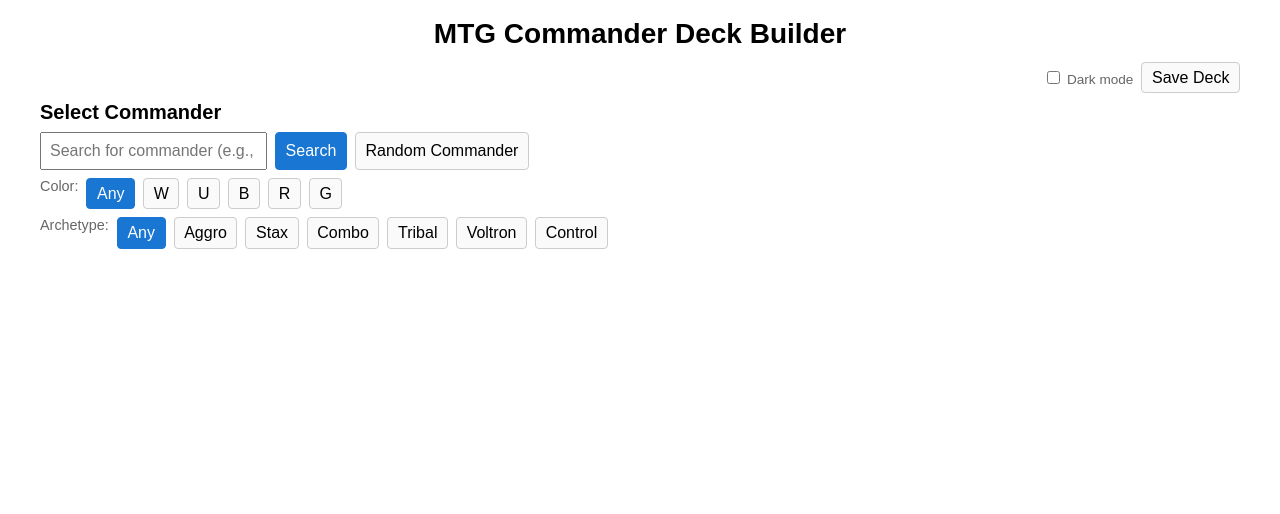
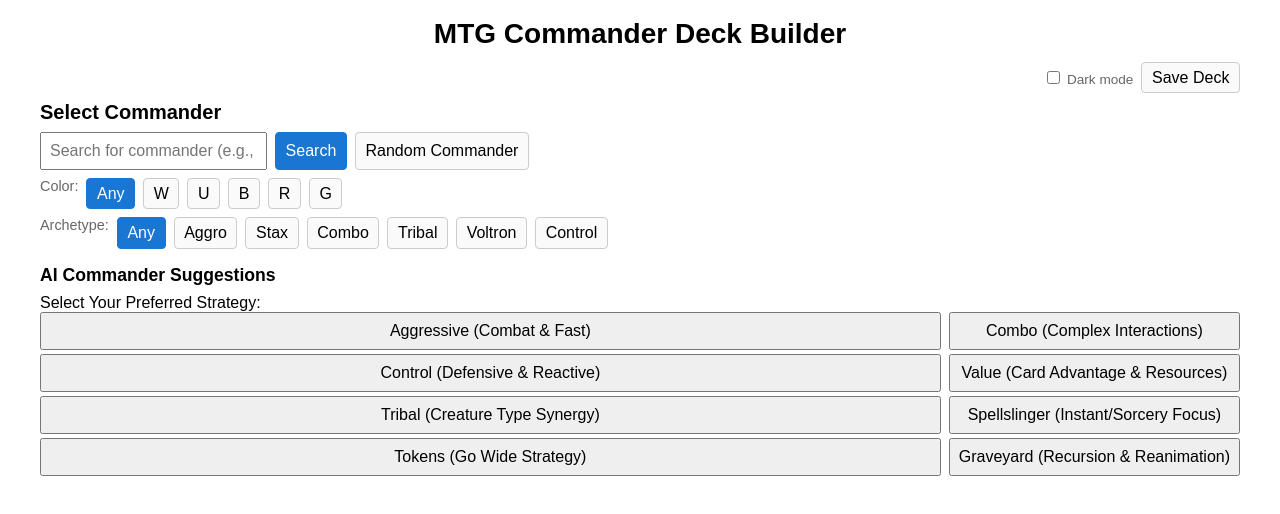
Before and after one commit to Xaric23/Mtg-Random-Deckbuilder, a Next.js app: page / in a window 1280 px wide. Shown: the top 514 px of the page. Built offline with nearby package versions, Linux system fonts and the light colour scheme.

Commit message:
Add AI-powered commander suggestions with strategy-based analysis

```diff
--- a/src/app/page.tsx
+++ b/src/app/page.tsx
@@ -3,6 +3,7 @@
 import { useState, useEffect, useCallback, useRef } from 'react';
 import type { Card, SavedDeck } from '@/lib/types';
 import { CommanderSearch } from '@/components/CommanderSearch';
+import { AICommanderSuggestion } from '@/components/AICommanderSuggestion';
 import { CardSearch } from '@/components/CardSearch';
 import { DeckList } from '@/components/DeckList';
 import { SavedDecks } from '@/components/SavedDecks';
@@ -439,13 +440,14 @@
         </button>
       </div>
 
-      <CommanderSearch
-        onSelect={handleSelectCommander}
-        onHover={(card, e) => handleMouseMove(e, card)}
-        onMouseLeave={handleMouseLeave}
-      />
-
-      {commander && (
+          <div className="space-y-4">
+            <CommanderSearch
+              onSelect={handleSelectCommander}
+              onHover={(card, e) => handleMouseMove(e, card)}
+              onMouseLeave={handleMouseLeave}
+            />
+            <AICommanderSuggestion onSelect={handleSelectCommander} />
+          </div>      {commander && (
         <section className="col">
           <div
             onMouseMove={(e) => handleMouseMove(e, commander)}
--- /dev/null
+++ b/src/components/AICommanderSuggestion.tsx
@@ -0,0 +1,97 @@
+'use client';
+
+import { useState } from 'react';
+import type { Card } from '@/lib/types';
+import { searchCommanders } from '@/lib/scryfall';
+import { analyzeCommanderStrategy } from '@/lib/commanderAI';
+
+interface AICommanderSuggestionProps {
+  onSelect: (card: Card) => void;
+}
+
+export function AICommanderSuggestion({ onSelect }: AICommanderSuggestionProps) {
+  const [loading, setLoading] = useState(false);
+  const [suggestions, setSuggestions] = useState<Card[]>([]);
+  const [strategy, setStrategy] = useState<string>('');
+
+  const strategies = [
+    { value: 'aggro', label: 'Aggressive (Combat & Fast)' },
+    { value: 'combo', label: 'Combo (Complex Interactions)' },
+    { value: 'control', label: 'Control (Defensive & Reactive)' },
+    { value: 'value', label: 'Value (Card Advantage & Resources)' },
+    { value: 'tribal', label: 'Tribal (Creature Type Synergy)' },
+    { value: 'spellslinger', label: 'Spellslinger (Instant/Sorcery Focus)' },
+    { value: 'tokens', label: 'Tokens (Go Wide Strategy)' },
+    { value: 'graveyard', label: 'Graveyard (Recursion & Reanimation)' }
+  ];
+
+  const handleStrategySelect = async (selectedStrategy: string) => {
+    setLoading(true);
+    setStrategy(selectedStrategy);
+    try {
+      // First, get a pool of potential commanders
+      const query = buildQueryForStrategy(selectedStrategy);
+      const commanders = await searchCommanders(query);
+
+      // Analyze and rank commanders based on the chosen strategy
+      const rankedCommanders = await analyzeCommanderStrategy(commanders, selectedStrategy);
+
+      // Take top 5 suggestions
+      setSuggestions(rankedCommanders.slice(0, 5));
+    } catch (error) {
+      console.error('Error suggesting commanders:', error);
+    } finally {
+      setLoading(false);
+    }
+  };
+
+  return (
+    <div className="ai-suggestion-container p-4 rounded-lg border border-gray-200 dark:border-gray-700">
+      <h3 className="text-lg font-semibold mb-4">AI Commander Suggestions</h3>
+
+      <div className="strategy-selection mb-4">
+        <label className="block text-sm font-medium mb-2">Select Your Preferred Strategy:</label>
+        <div className="grid grid-cols-2 gap-2 md:grid-cols-4">
+          {strategies.map(({ value, label }) => (
+            <button
+              key={value}
+              onClick={() => handleStrategySelect(value)}
+              className={`px-3 py-2 rounded-md text-sm ${
+                strategy === value
+                  ? 'bg-blue-500 text-white'
+                  : 'bg-gray-100 dark:bg-gray-700 hover:bg-gray-200 dark:hover:bg-gray-600'
+              }`}
+            >
+              {label}
+            </button>
+          ))}
+        </div>
+      </div>
+
+      {loading && (
+        <div className="text-center py-4">
+          <div className="animate-spin rounded-full h-8 w-8 border-b-2 border-blue-500 mx-auto"></div>
+          <p className="mt-2 text-sm text-gray-600 dark:text-gray-400">Analyzing commanders...</p>
+        </div>
+      )}
+
+      {suggestions.length > 0 && !loading && (
+        <div className="suggestions-grid grid grid-cols-1 md:grid-cols-2 lg:grid-cols-3 gap-4 mt-4">
+          {suggestions.map((card) => (
+            <div
+              key={card.id}
+              className="commander-card p-3 rounded-lg border border-gray-200 dark:border-gray-700 hover:border-blue-500 cursor-pointer"
+              onClick={() => onSelect(card)}
+            >
+              <h4 className="font-medium mb-1">{card.name}</h4>
+              <p className="text-sm text-gray-600 dark:text-gray-400">{card.type_line}</p>
+              {card.oracle_text && (
+                <p className="text-sm mt-2 line-clamp-3">{card.oracle_text}</p>
+              )}
+            </div>
+          ))}
+        </div>
+      )}
+    </div>
+  );
+}
--- /dev/null
+++ b/src/lib/commanderAI.ts
@@ -0,0 +1,137 @@
+import type { Card } from './types';
+
+interface StrategyPattern {
+  keywords: string[];
+  cmcPreference?: 'low' | 'medium' | 'high';
+  powerPreference?: 'low' | 'medium' | 'high';
+  complexityPreference?: 'low' | 'medium' | 'high';
+  colorPreference?: string[];
+  typelineImportance?: 'low' | 'medium' | 'high';
+  synergyPreference?: 'low' | 'medium' | 'high';
+  spellPreference?: 'low' | 'medium' | 'high';
+  tokenPreference?: 'low' | 'medium' | 'high';
+  graveyardPreference?: 'low' | 'medium' | 'high';
+  cardAdvantagePreference?: 'low' | 'medium' | 'high';
+}
+
+// Keywords and patterns for each strategy
+const strategyPatterns: Record<string, StrategyPattern> = {
+  aggro: {
+    keywords: ['attack', 'combat', 'damage', 'haste', 'double strike', 'first strike', 'trample'],
+    cmcPreference: 'low',
+    powerPreference: 'high',
+  },
+  combo: {
+    keywords: ['whenever', 'trigger', 'copy', 'untap', 'create', 'token', 'sacrifice'],
+    cmcPreference: 'medium',
+    complexityPreference: 'high',
+  },
+  control: {
+    keywords: ['counter', 'destroy', 'exile', 'return', 'tap', "can't", 'prevent'],
+    cmcPreference: 'medium',
+    colorPreference: ['blue', 'black', 'white'],
+  },
+  value: {
+    keywords: ['draw', 'search', 'scry', 'investigate', 'treasure', 'card', 'mana'],
+    cmcPreference: 'medium',
+    cardAdvantagePreference: 'high',
+  },
+  tribal: {
+    keywords: ['creature type', 'tribal', 'lord', 'other', 'you control'],
+    typelineImportance: 'high',
+    synergyPreference: 'high',
+  },
+  spellslinger: {
+    keywords: ['instant', 'sorcery', 'cast', 'copy', 'spell', 'magecraft'],
+    spellPreference: 'high',
+  },
+  tokens: {
+    keywords: ['create', 'token', 'creature tokens', 'populate', 'copy'],
+    tokenPreference: 'high',
+  },
+  graveyard: {
+    keywords: ['graveyard', 'return', 'exile', 'flashback', 'escape', 'resurrect'],
+    graveyardPreference: 'high',
+  },
+};
+
+function calculateStrategyScore(card: Card, strategy: string): number {
+  const pattern = strategyPatterns[strategy as keyof typeof strategyPatterns];
+  if (!pattern) return 0;
+
+  let score = 0;
+  const text = (card.oracle_text || '').toLowerCase();
+  const typeLine = (card.type_line || '').toLowerCase();
+
+  // Keyword matching
+  pattern.keywords.forEach(keyword => {
+    const matches = (text.match(new RegExp(keyword, 'gi')) || []).length;
+    score += matches * 2;
+  });
+
+  // CMC preferences
+  const cmc = card.cmc || 0;
+  if (pattern.cmcPreference === 'low' && cmc <= 4) score += 3;
+  if (pattern.cmcPreference === 'medium' && cmc >= 4 && cmc <= 6) score += 3;
+  if (pattern.cmcPreference === 'high' && cmc >= 6) score += 3;
+
+  // Color identity alignment
+  if (pattern.colorPreference) {
+    const colors = card.color_identity || [];
+    const preferredColors = pattern.colorPreference;
+    const colorMatch = preferredColors.filter(c => colors.includes(c)).length;
+    score += colorMatch * 2;
+  }
+
+  // Type line relevance
+  if (pattern.typelineImportance === 'high') {
+    pattern.keywords.forEach(keyword => {
+      if (typeLine.includes(keyword.toLowerCase())) score += 5;
+    });
+  }
+
+  // Special scoring for tribal commanders
+  if (strategy === 'tribal') {
+    const hasTribalEffect = text.includes('creature type') ||
+                          text.match(/other .+ you control/i) ||
+                          text.match(/each .+ you control/i);
+    if (hasTribalEffect) score += 5;
+  }
+
+  // Power/Toughness considerations for aggro
+  if (strategy === 'aggro' && card.power && card.toughness) {
+    const power = parseInt(card.power);
+    if (!isNaN(power) && power >= 4) score += 3;
+  }
+
+  return score;
+}
+
+export async function analyzeCommanderStrategy(commanders: Card[], strategy: string): Promise<Card[]> {
+  // Score each commander
+  const scoredCommanders = commanders.map(commander => ({
+    commander,
+    score: calculateStrategyScore(commander, strategy)
+  }));
+
+  // Sort by score descending
+  scoredCommanders.sort((a, b) => b.score - a.score);
+
+  // Return just the commanders in sorted order
+  return scoredCommanders.map(sc => sc.commander);
+}
+
+export function buildQueryForStrategy(strategy: string): string {
+  const baseQuery = 'is:commander -is:digital';
+  const patterns = strategyPatterns[strategy as keyof typeof strategyPatterns];
+
+  if (!patterns) return baseQuery;
+
+  // Add strategy-specific keywords to the query
+  const keywordQuery = patterns.keywords
+    .slice(0, 3) // Take only first 3 keywords to avoid too-specific queries
+    .map(k => `o:"${k}"`)
+    .join(' OR ');
+
+  return `${baseQuery} (${keywordQuery})`;
+}
```
Also changed, not shown: src/lib/types.ts (+7 -0 lines).
